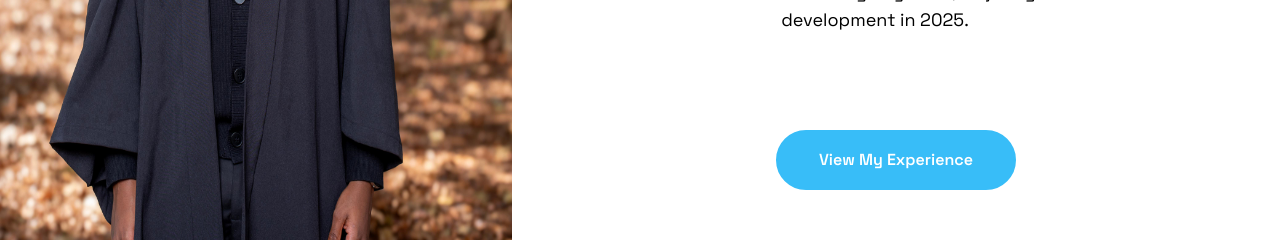
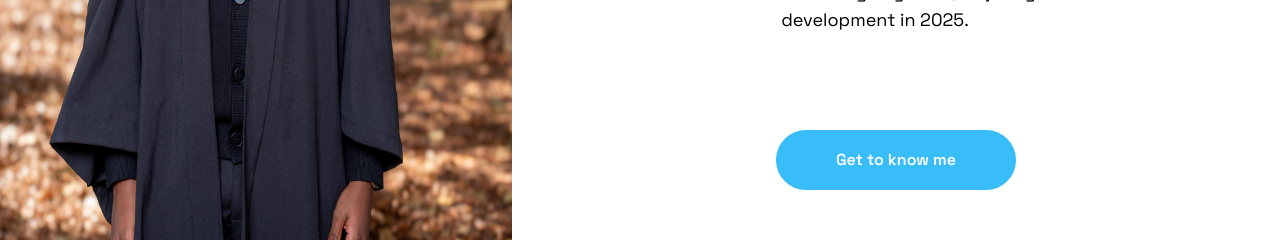
Before and after one commit to Eaziey/myPortfolio, a React (Vite) app: page / in a window 1280 px wide. Shown: the part 1280-1520 px from the top of the page. Built offline with nearby package versions, Linux system fonts and the light colour scheme; no server answers.

Commit message:
fixed the view experience/get to know me button bug

```diff
--- a/src/components/AboutMe.jsx
+++ b/src/components/AboutMe.jsx
@@ -61,7 +61,9 @@ const AboutMe = () => {
                     </motion.div>
 
                 </div>
-                <button onClick={toggleExperience} className='p-4 mt-20 rounded-full w-full lg:w-60 bg-sky-400 hover:bg-transparent hover:text-sky-400 text-white border-2 border-sky-400 font-semibold'>{!viewExperience? 'View My Experience': 'Get to know me'}</button>
+                <button onClick={toggleExperience} className='p-4 mt-20 rounded-full w-full lg:w-60 bg-sky-400 hover:bg-transparent hover:text-sky-400 text-white border-2 border-sky-400 font-semibold'>
+                    {viewExperience? 'View My Experience': 'Get to know me'}
+                </button>
 
             </div>
 
```
